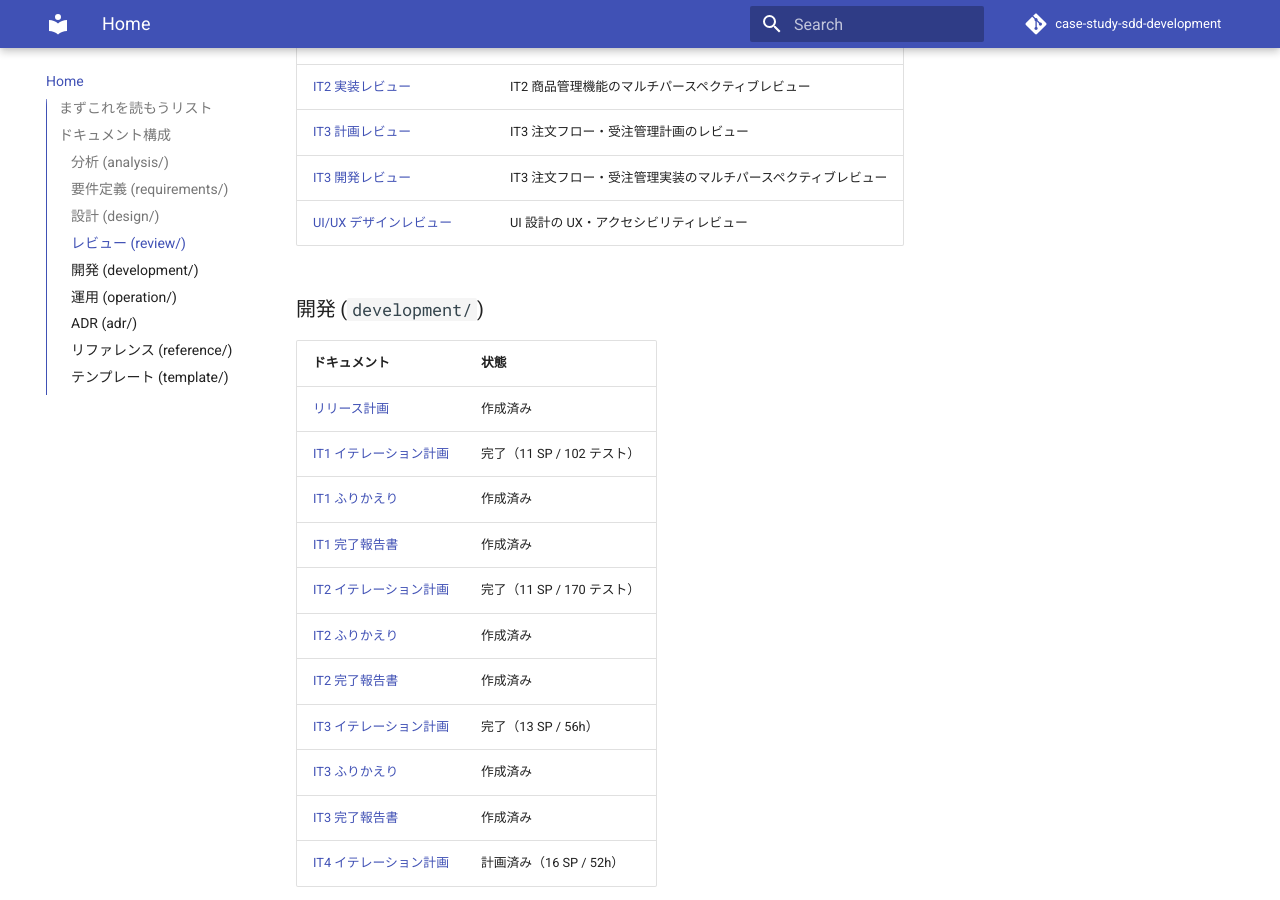
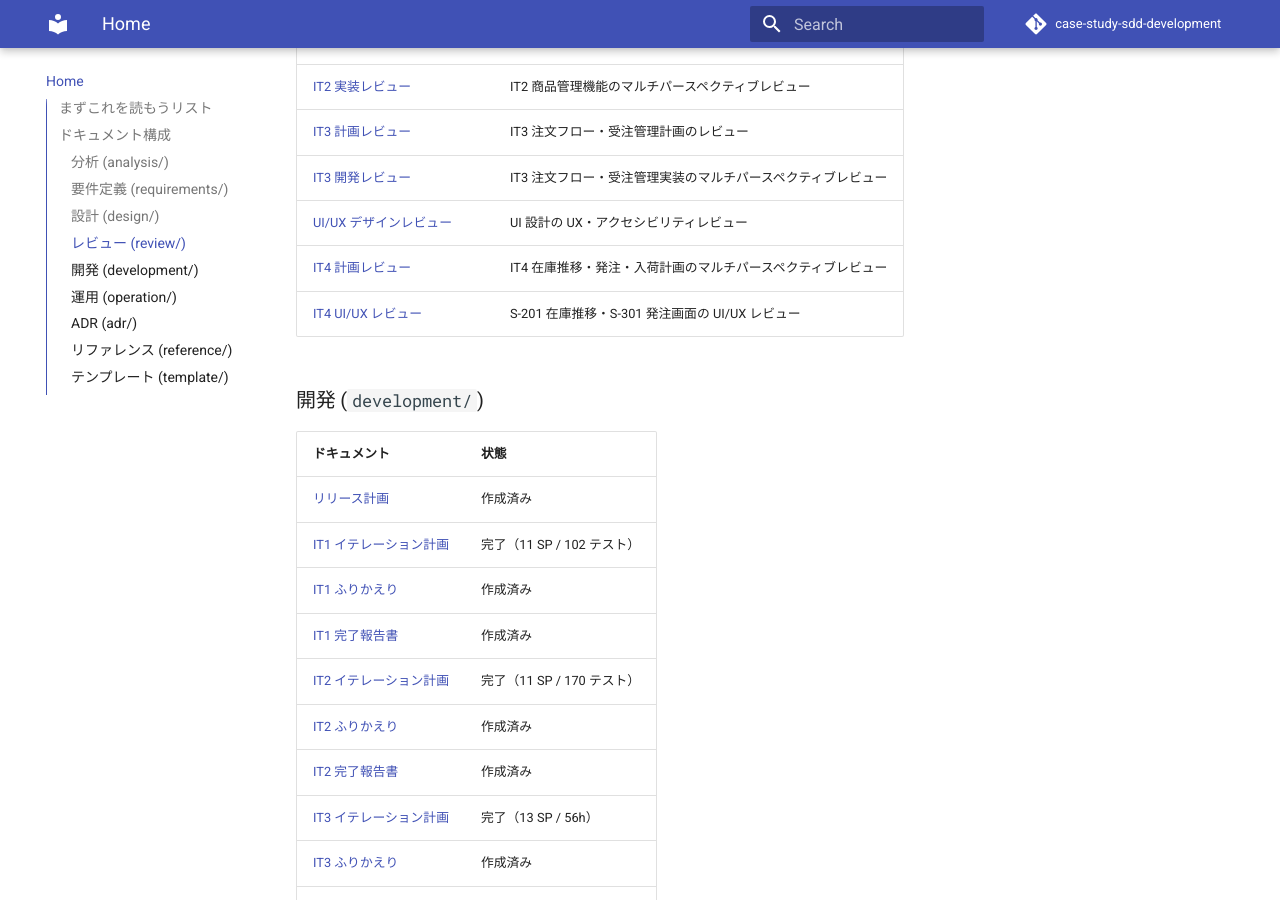
Before and after one commit to k2works/case-study-sdd-development, an MkDocs documentation site: the page built from docs/index.md, in a window 1280 px wide and 900 px high, scrolled down 2097 px. Built offline with MkDocs 1.6.1 and Material for MkDocs 9.7.7, drawn with Linux system fonts in a browser that asks for light colours; comment, search, counter and statistics services are not loaded.

Commit message:
docs(sync): IT4 レビュードキュメントをインデックスと mkdocs.yml に追加

```diff
--- a/docs/index.md
+++ b/docs/index.md
@@ -59,6 +59,8 @@
 | [IT3 計画レビュー](./review/it3_plan_review_20260321.md) | IT3 注文フロー・受注管理計画のレビュー |
 | [IT3 開発レビュー](./review/it3_developing_review_20260321.md) | IT3 注文フロー・受注管理実装のマルチパースペクティブレビュー |
 | [UI/UX デザインレビュー](./review/ui_design_uiux_review_20260321.md) | UI 設計の UX・アクセシビリティレビュー |
+| [IT4 計画レビュー](./review/it4_plan_review_20260322.md) | IT4 在庫推移・発注・入荷計画のマルチパースペクティブレビュー |
+| [IT4 UI/UX レビュー](./review/it4_uiux_review_20260322.md) | S-201 在庫推移・S-301 発注画面の UI/UX レビュー |
 
 ### 開発 (`development/`)
 
--- a/mkdocs.yml
+++ b/mkdocs.yml
@@ -98,6 +98,8 @@ nav:
       - IT3 計画レビュー: review/it3_plan_review_20260321.md
       - IT3 開発レビュー: review/it3_developing_review_20260321.md
       - UI/UX デザインレビュー: review/ui_design_uiux_review_20260321.md
+      - IT4 計画レビュー: review/it4_plan_review_20260322.md
+      - IT4 UI/UX レビュー: review/it4_uiux_review_20260322.md
   - 開発:
       - 概要: development/index.md
       - リリース計画: development/release_plan.md
```
